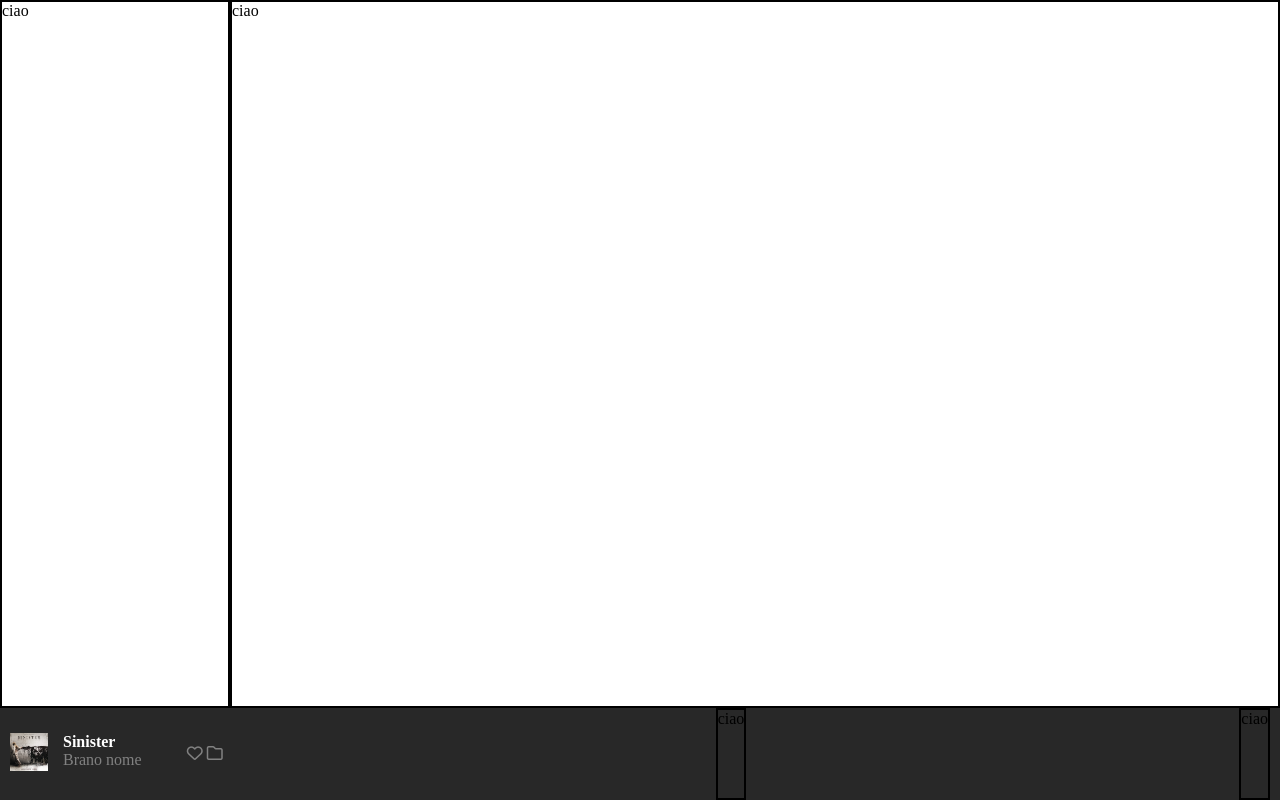
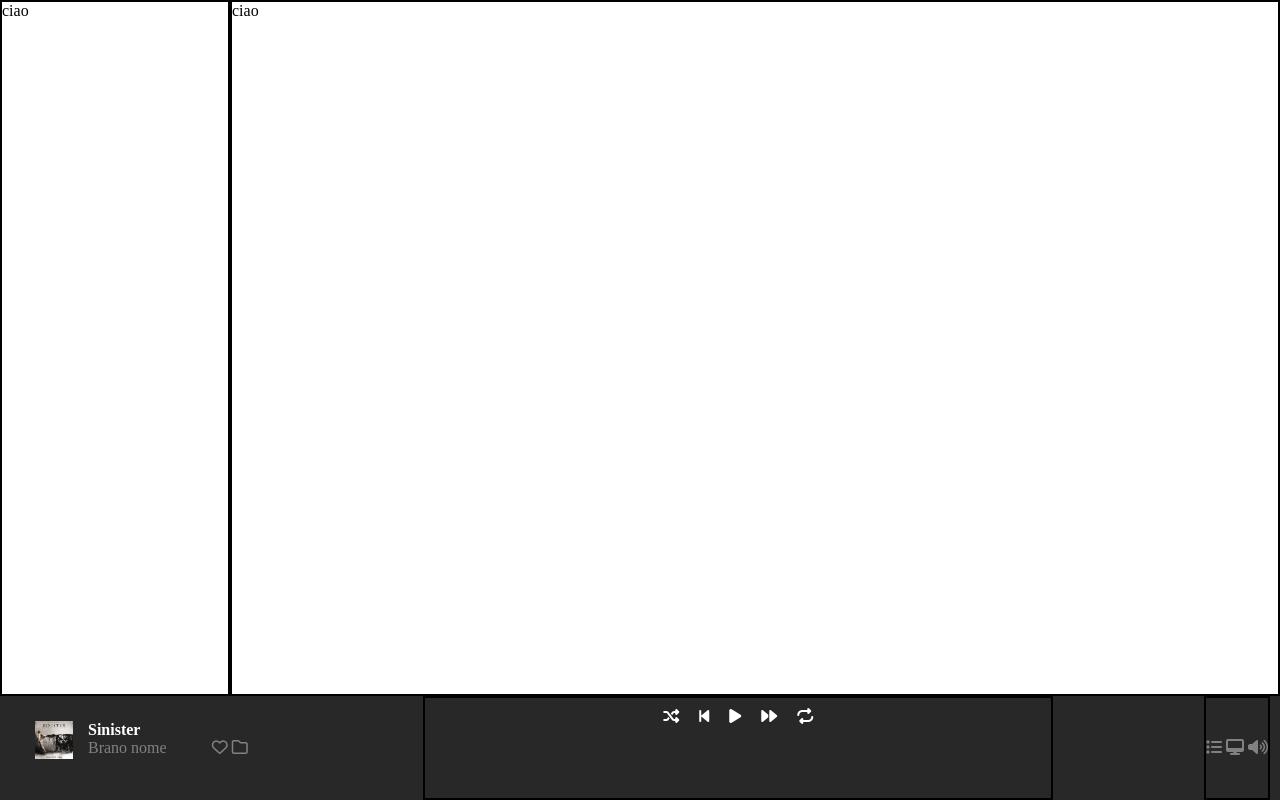
Before and after one commit to VincenzoIuliano/html-css-spotifyweb, a plain HTML site: page index.html in a window 1280 px wide. Drawn offline with Linux system fonts and the light colour scheme.

Commit message:
ADD: more player content

```diff
--- a/css/app.css
+++ b/css/app.css
@@ -70,7 +70,7 @@ a {
 .music_playing {
     display: flex;
     gap: 15px;
-    padding: 25px 0px;
+    padding: 25px;
 
 }
 
@@ -85,6 +85,27 @@ a {
     color: #818181;
     align-content: center;
     padding-left: 30px;
+}
+
+.music_controls {
+    width: 50%;
+    display: flex;
+    flex-wrap: nowrap;
+    flex-direction: column;
+    align-items: center;
+}
+
+.speaker_controls {
+    color: #818181;
+    align-content: center;
+    row-gap: 20px;
+}
+
+.controls_icons {
+    display: flex;
+    gap: 20px;
+    padding: 10px 0px;
+    color: white;
 }
 
 
--- a/index.html
+++ b/index.html
@@ -32,11 +32,26 @@
                     <div class="icons">
                         <i class="fa-regular fa-heart"></i>
                         <i class="fa-regular fa-folder"></i>
+                    </div>
+                </div>
+                <div class="music_controls debug">
+                    <div class="controls_icons">
+                        <i class="fa-solid fa-shuffle"></i>
+                        <i class="fa-solid fa-backward-step"></i>
+                        <i class="fa-solid fa-play"></i>
+                        <i class="fa-solid fa-forward"></i>
+                        <i class="fa-solid fa-repeat"></i>
+                    </div>
+                    <div class="progress_bar">
 
                     </div>
                 </div>
-                <div class="music_controls debug">ciao</div>
-                <div class="speaker_controls debug">ciao</div>
+                <div class="speaker_controls debug">
+                    <i class="fa-solid fa-list"></i>
+                    <i class="fa-solid fa-desktop"></i>
+                    <i class="fa-solid fa-volume-high"></i>
+
+                </div>
            </div>
         </div>
     </main>
```
